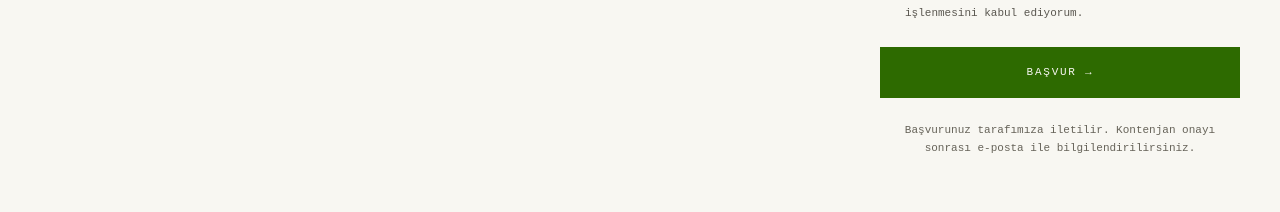
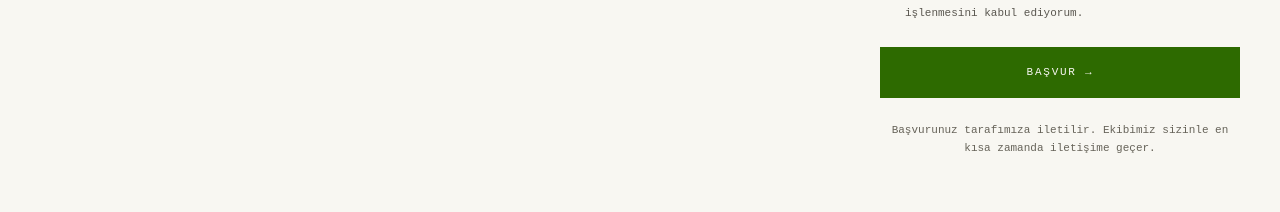
Before and after one commit to hysanal34-web/technelab, a Next.js app: page /atolyeler/auteur-lab/kayit in a window 1280 px wide. Shown: the part 1124-1336 px from the top of the page. Built offline with nearby package versions, Linux system fonts and the light colour scheme; no server answers.

Commit message:
Form onay mesajlari: Basvurunuz alinmistir, ekibimiz en kisa zamanda iletisime gececektir

```diff
--- a/src/components/BilgiForm.tsx
+++ b/src/components/BilgiForm.tsx
@@ -37,8 +37,7 @@ export function BilgiForm({ compact = false }: { compact?: boolean }) {
       <div className="border border-neon p-6 md:p-8" role="status">
         <span className="font-mono text-[11px] tracking-[0.16em] uppercase text-neon block mb-2">gönderildi ✓</span>
         <p className="text-fg text-[15px] leading-relaxed">
-          Mesajın bize ulaştı. En kısa sürede döneceğiz. Acelesi varsa telefonla ya da
-          WhatsApp&apos;tan doğrudan ulaşabilirsin.
+          Mesajınız alınmıştır. Ekibimiz sizinle en kısa zamanda iletişime geçecektir.
         </p>
       </div>
     )
--- a/src/components/RegistrationForm.tsx
+++ b/src/components/RegistrationForm.tsx
@@ -83,7 +83,7 @@ export default function RegistrationForm({ workshop, action }: Props) {
             TEŞEKKÜRLER
           </h2>
           <p className="font-mono text-[13px] text-stone leading-relaxed mb-8">
-            Başvurunuz iletildi. En kısa sürede sizinle iletişime geçeceğiz.
+            Başvurunuz alınmıştır. Ekibimiz sizinle en kısa zamanda iletişime geçecektir.
           </p>
           <div className="flex gap-6">
             <Link
@@ -248,7 +248,7 @@ export default function RegistrationForm({ workshop, action }: Props) {
         </button>
 
         <p className="font-mono text-[11px] text-dim text-center leading-relaxed">
-          Başvurunuz tarafımıza iletilir. Kontenjan onayı sonrası e-posta ile bilgilendirilirsiniz.
+          Başvurunuz tarafımıza iletilir. Ekibimiz sizinle en kısa zamanda iletişime geçer.
         </p>
       </form>
     </div>
```
